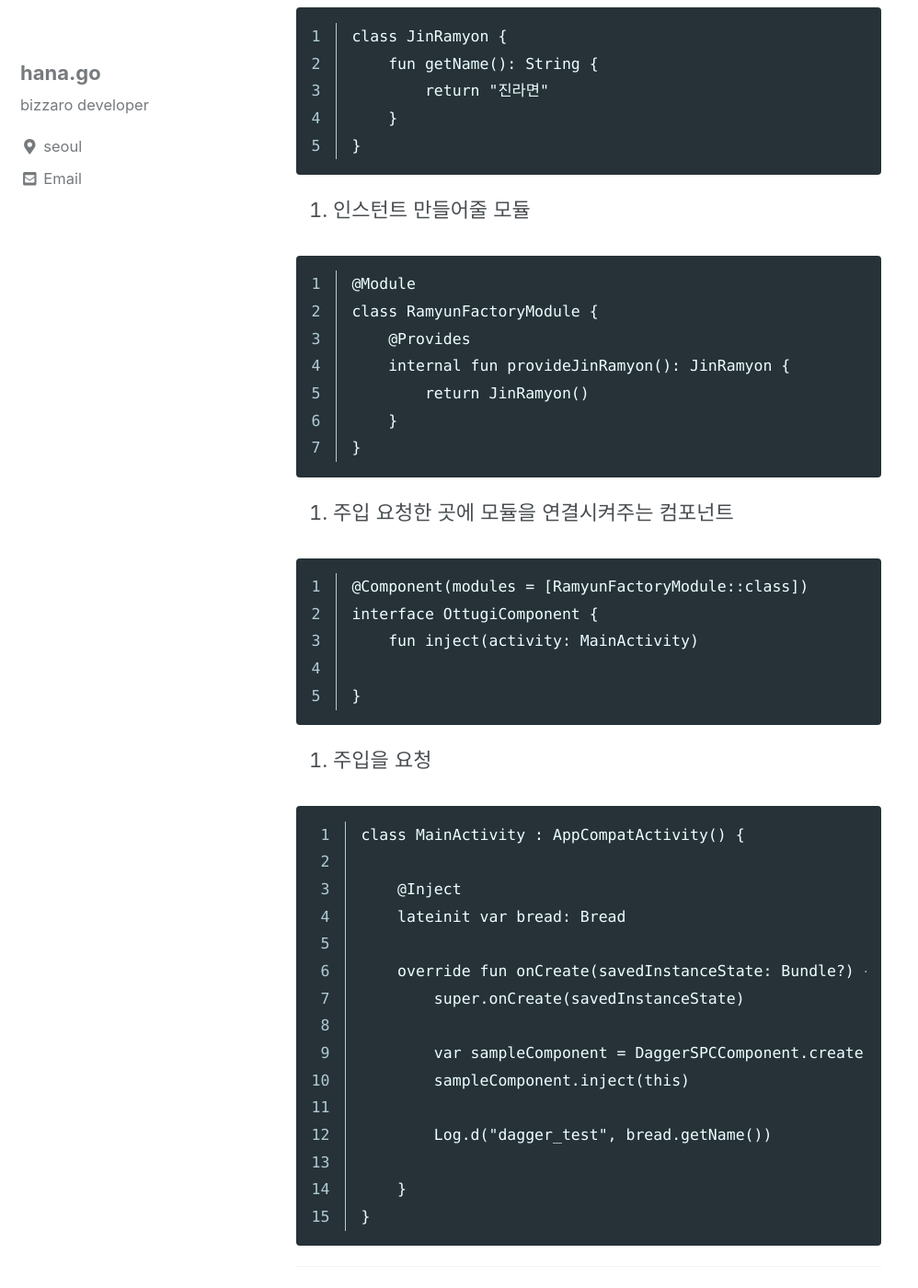
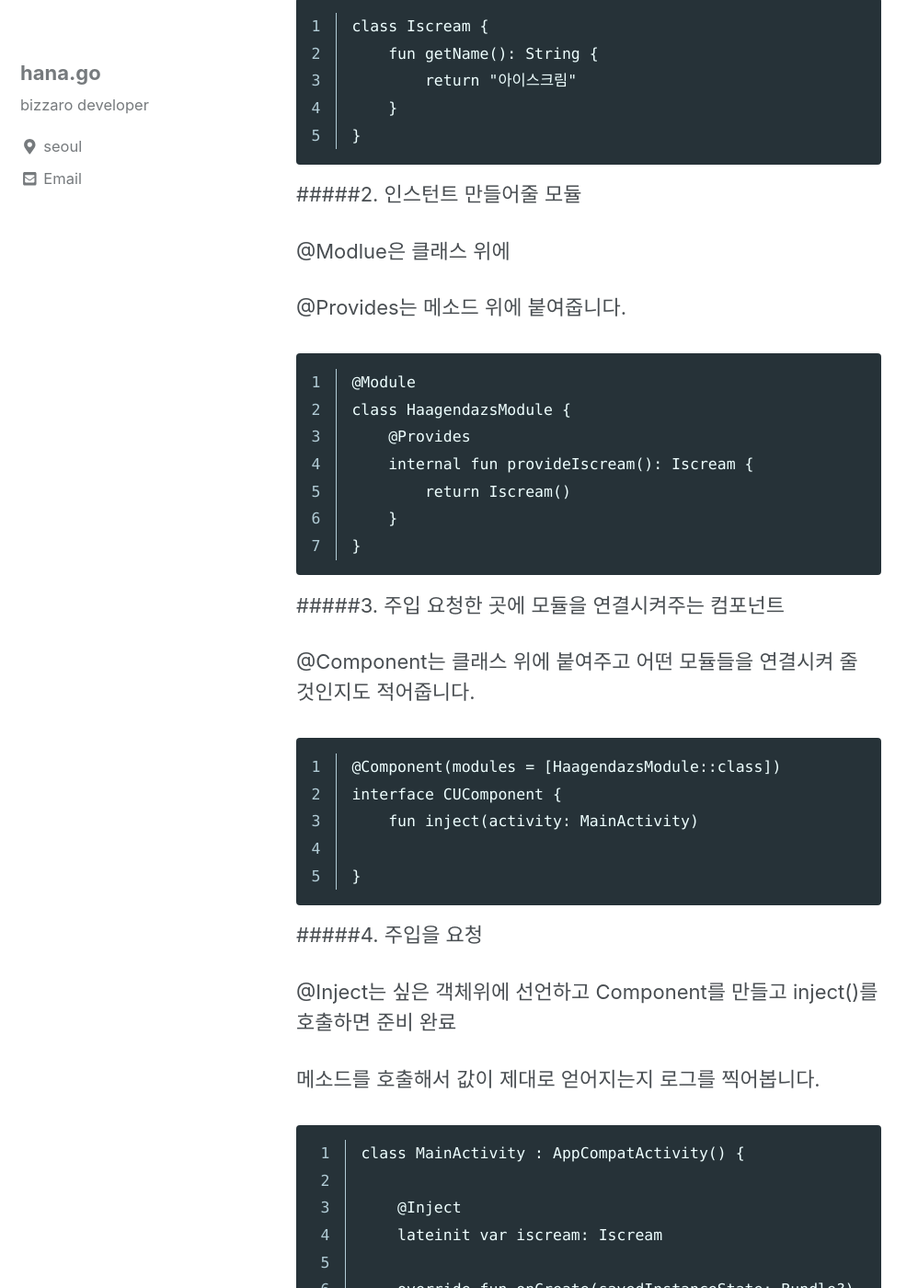
Before and after one commit to kottodat/kottodat.github.io, a Jekyll site: the page built from _posts/2020-03-19-di.md, in a window 1280 px wide and 1400 px high, scrolled down 856 px. Shown: the whole window at 92% size, without its empty margins (0-998 px from the left). Built offline with Jekyll 4.4.1, drawn with Linux system fonts in a browser that asks for light colours; cached includes are drawn as plain includes; comment, search, counter and statistics services are not loaded; some of the changed text lies outside the part shown.

Commit message:
1차 완료

```diff
--- a/_posts/2020-03-19-di.md
+++ b/_posts/2020-03-19-di.md
@@ -24,78 +24,70 @@ new 하지 않는다. di한다.(직역하면 간접 주입 받는다?)
 
 
 ### 실습 시작
-1. 주입당할 클래스 생성
+#####1. 주입당할 클래스 생성
 
 {% highlight language linenos %}
-class JinRamyon {
+class Iscream {
     fun getName(): String {
-        return "진라면"
+        return "아이스크림"
     }
 }
 {% endhighlight %}
 
-2. 인스턴트 만들어줄 모듈
+#####2. 인스턴트 만들어줄 모듈
+
+@Modlue은 클래스 위에
+
+@Provides는 메소드 위에 붙여줍니다.
 
 {% highlight language linenos %}
 @Module
-class RamyunFactoryModule {
+class HaagendazsModule {
     @Provides
-    internal fun provideJinRamyon(): JinRamyon {
-        return JinRamyon()
+    internal fun provideIscream(): Iscream {
+        return Iscream()
     }
 }
 {% endhighlight %}
 
-3. 주입 요청한 곳에 모듈을 연결시켜주는 컴포넌트
+#####3. 주입 요청한 곳에 모듈을 연결시켜주는 컴포넌트
+
+@Component는 클래스 위에 붙여주고 어떤 모듈들을 연결시켜 줄 것인지도 적어줍니다.
 
 {% highlight language linenos %}
-@Component(modules = [RamyunFactoryModule::class])
-interface OttugiComponent {
+@Component(modules = [HaagendazsModule::class])
+interface CUComponent {
     fun inject(activity: MainActivity)
 
 }
 {% endhighlight %}
 
-4. 주입을 요청
+#####4. 주입을 요청
+
+@Inject는 싶은 객체위에 선언하고 Component를 만들고 inject()를 호출하면 준비 완료
+
+메소드를 호출해서 값이 제대로 얻어지는지 로그를 찍어봅니다.
 
 {% highlight language linenos %}
 class MainActivity : AppCompatActivity() {
 
     @Inject
-    lateinit var bread: Bread
+    lateinit var iscream: Iscream
 
     override fun onCreate(savedInstanceState: Bundle?) {
         super.onCreate(savedInstanceState)
 
-        var sampleComponent = DaggerSPCComponent.create()
+        var sampleComponent = DaggerCUComponent.create()
         sampleComponent.inject(this)
 
-        Log.d("dagger_test", bread.getName())
-
+        Log.d("dagger_test", iscream.getName())
     }
 }
 {% endhighlight %}
 
 ---
-@Modlue은 클래스 위에
 
-@Provides는 메소드 위에
+여기까지 만들어서 로그가 제대로 찍혔으면 Dagger2 첫 실습 성공입니다.
+
 
 ---
-
-의존 요청
-
-@Injection 어노테이션을 붙이자
-
-아래 항목을 주입요청 가능
-- 생성자
-- 필드
-- 메소드에
-
----
-
-1. 생성자에 사용
-
-- 하나의 생성자에만
-- '생성자의 인자'를 주입받음
-- 인자는 private final속성 부여할것
```
